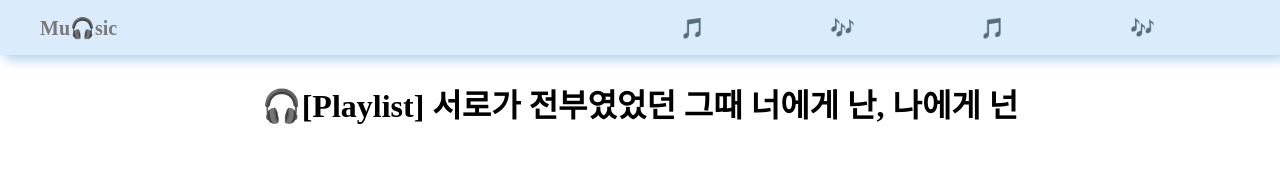
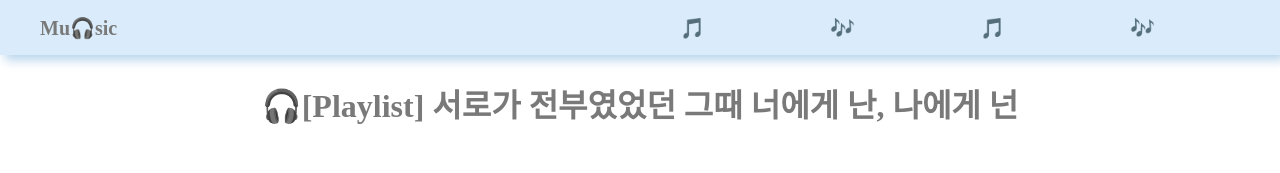
Before and after one commit to YoonkyungH/Web_Project, a plain HTML site: page v2_box_3.html in a window 1280 px wide. In both pictures the pointer is over the element 640 px from the left and 103 px from the top of the page. Shown: the top 173 px of the page. Drawn offline with Linux system fonts and the light colour scheme.

Commit message:
v2_playlist_3

```diff
--- a/v2_box_3.html
+++ b/v2_box_3.html
@@ -41,7 +41,10 @@
             font-weight: 700;
             text-align: center;
             margin-bottom: 50px;
+        }#주제:hover {
+            color:rgb(121, 121, 121);
         }
+
 
 
         #columns{
```
